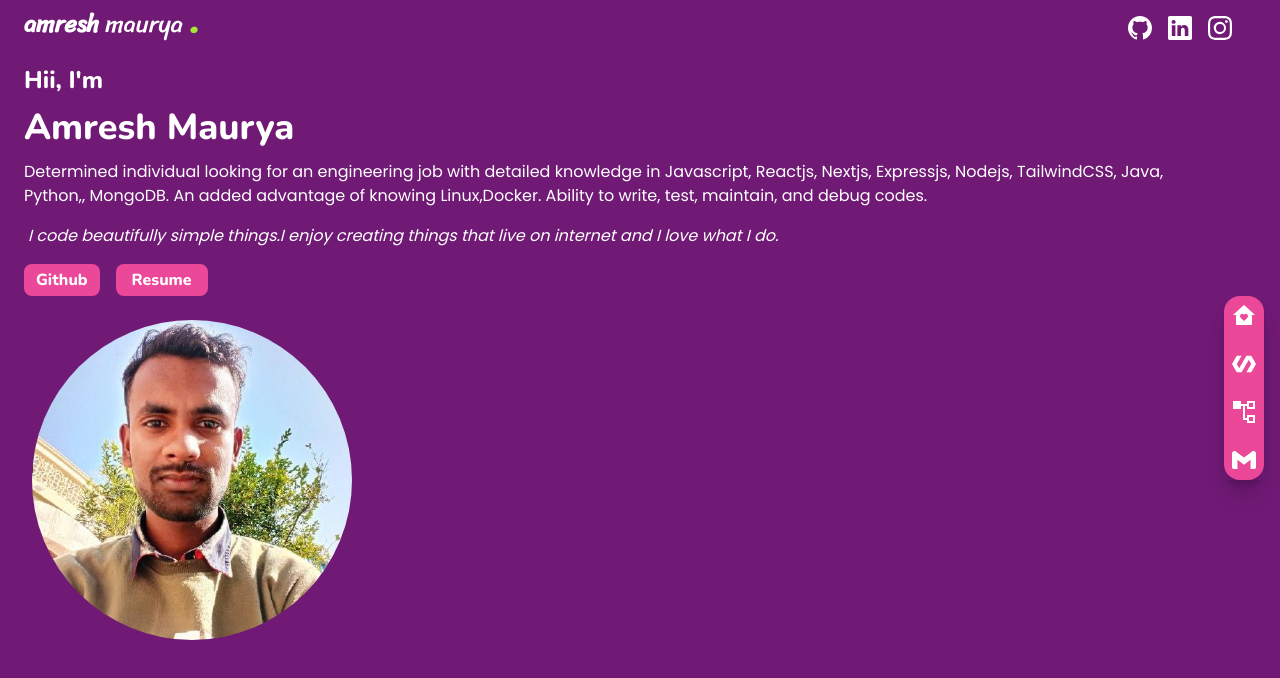
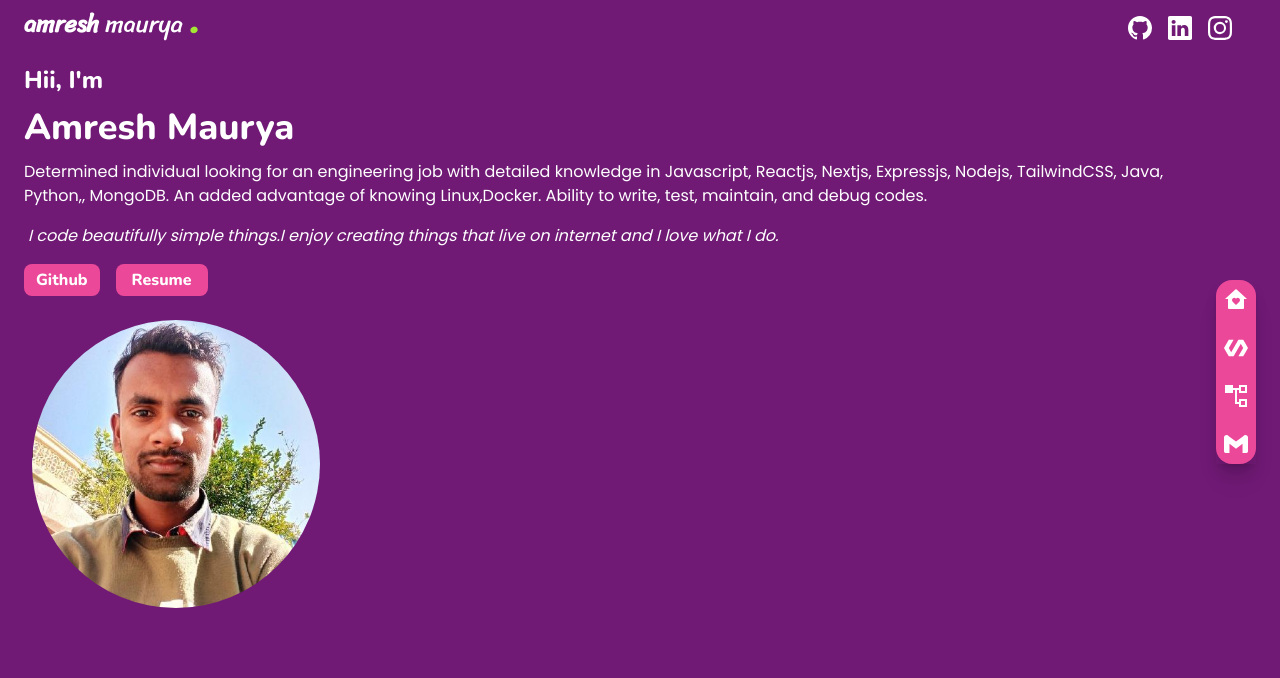
Before and after one commit to amreshpro/oldport3, a Next.js app: page / in a window 1280 px wide. Shown: the top 678 px of the page. Built offline with nearby package versions, Linux system fonts and the light colour scheme.

Commit message:
update navbar

```diff
--- a/app/pages/Hero.js
+++ b/app/pages/Hero.js
@@ -30,8 +30,10 @@ const Hero = () => {
 </div>
 </section>
 
-<section className="m-2">
-    <img src="/photo.jpeg" alt="my-photo" className="rounded-full w-80 sm:w-64 " />
+<section className="m-2 flex flex-wrap justify-between w-full relative">
+    <img src="/photo.jpeg" alt="my-photo" className="rounded-full w-72 sm:w-64  " />
+    {/* <img src="/atomic.png" alt="rangoli" className="rounded-full w-80 sm:w-64 animate-bounce hover:animate-pulse " /> */}
+
 </section>
 
 
@@ -39,7 +41,7 @@ const Hero = () => {
 
 
 </section>
-<nav className=" sm:fixed sm:bottom-2 shadow-lg mr-2">
+<nav className=" sm:fixed sm:bottom-2 shadow-lg mr-4  sm:mr-2 ">
   <Navbar/>
 </nav>
 
--- a/app/skill/page.js
+++ b/app/skill/page.js
@@ -29,7 +29,7 @@ const page = () => {
 
 </section>
 
-<nav className=" sm:fixed fixed right-3 top-1/2 sm:top-[88vh] sm:bottom-2 shadow-lg sm:ml-4">
+<nav className=" sm:fixed sm:bottom-2 shadow-lg mr-4  sm:mr-2  ">
   <Navbar/>
 </nav>
 
--- a/app/work/page.js
+++ b/app/work/page.js
@@ -53,7 +53,7 @@ project.map((item)=>{
 
 </section>
 
-<nav className=" sm:fixed fixed right-3 top-1/2 sm:top-[88vh] sm:bottom-2 shadow-lg sm:ml-4">
+<nav className="sm:fixed sm:bottom-2 shadow-lg mr-4  sm:mr-2 4">
   <Navbar/>
 </nav>
 
```
Also changed, not shown: public/atomic.png (added), public/rangoli.jpg (added).
